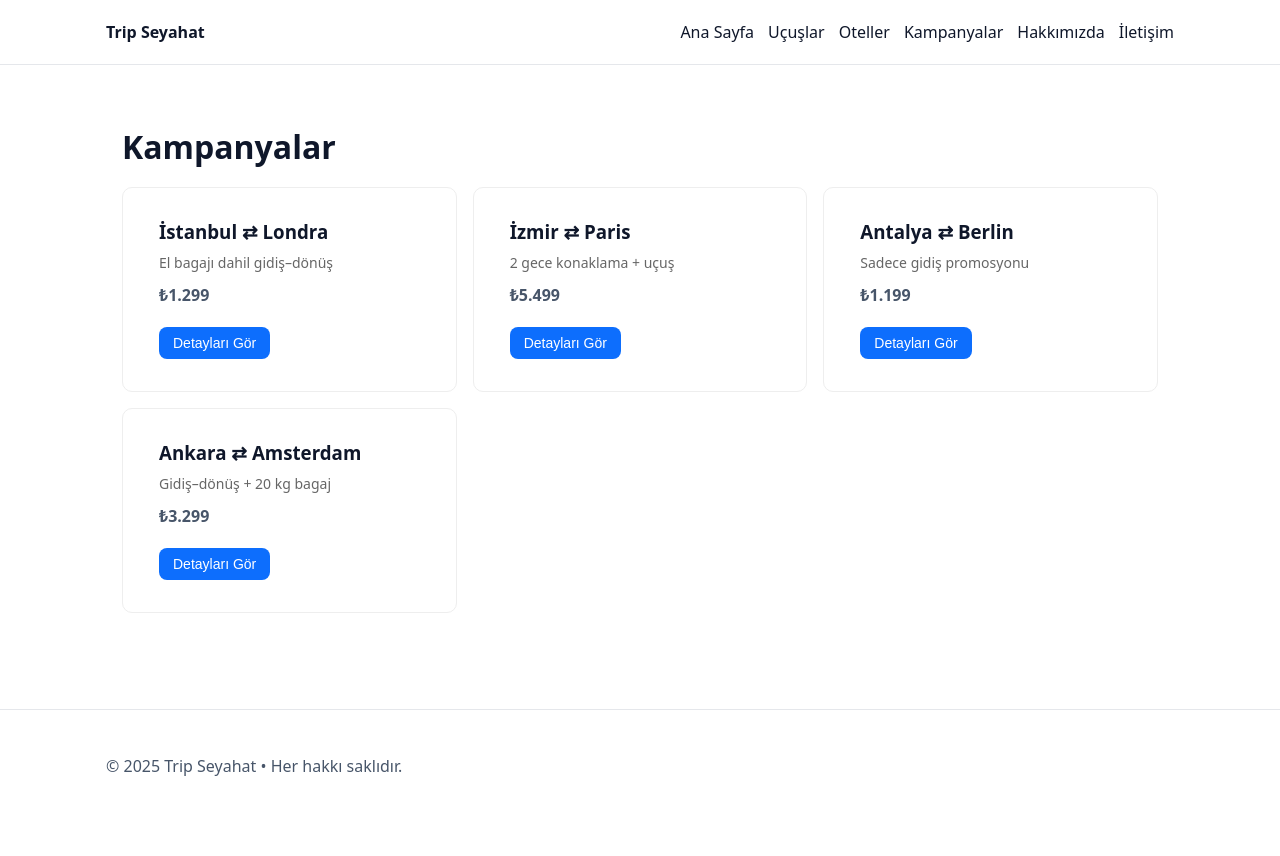
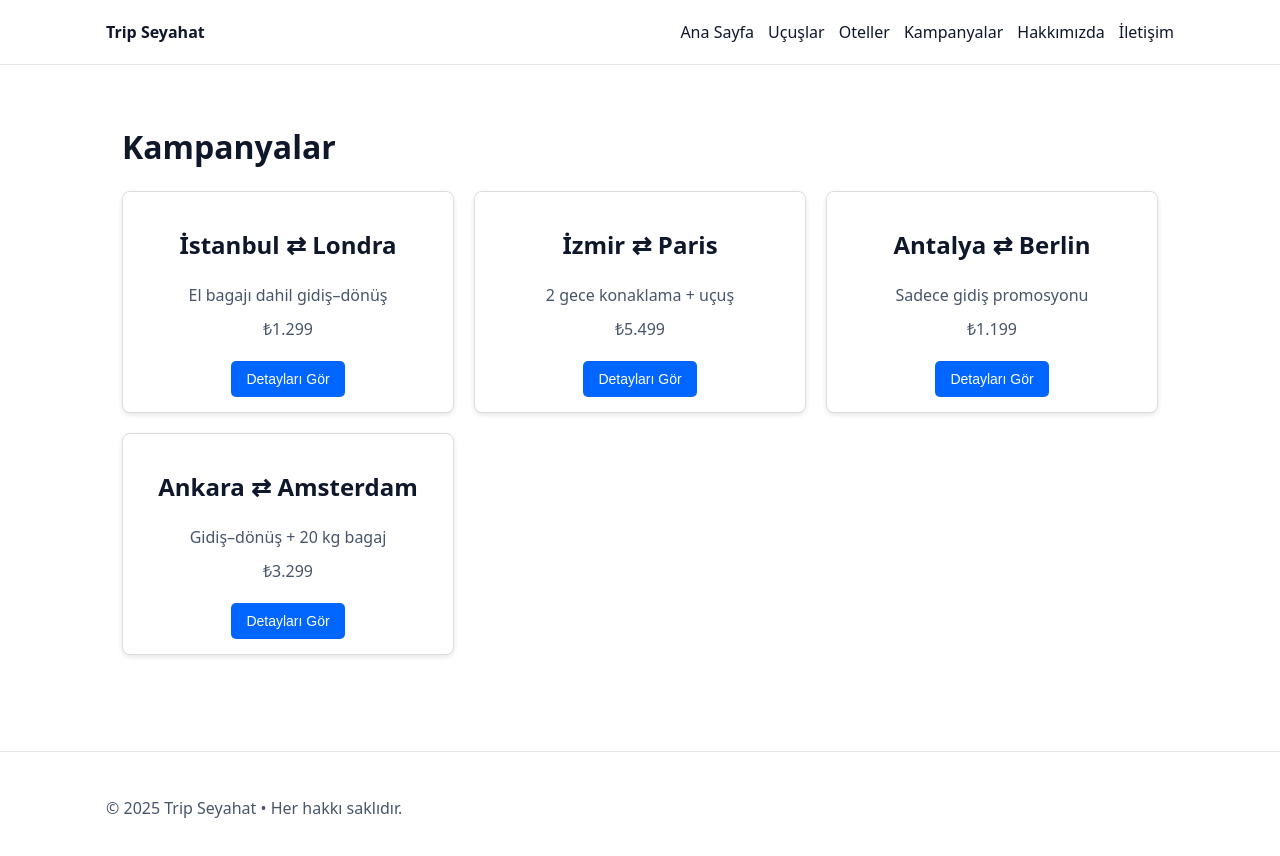
Before and after one commit to tripseyahat/tripseyahat-site, a Next.js app: page /deals in a window 1280 px wide. Shown: the top 856 px of the page. Before the commit the page ends 832 px from the top, so only its background shows below. Built offline with nearby package versions, Linux system fonts and the light colour scheme.

Commit message:
Update page.js

```diff
--- a/app/deals/page.js
+++ b/app/deals/page.js
@@ -1,46 +1,32 @@
 export default function DealsPage() {
-  const deals = [
-    {
-      id: 1,
-      title: "İstanbul ⇄ Londra",
-      desc: "El bagajı dahil gidiş–dönüş",
-      price: "₺1.299",
-    },
-    {
-      id: 2,
-      title: "İzmir ⇄ Paris",
-      desc: "2 gece konaklama + uçuş",
-      price: "₺5.499",
-    },
-    {
-      id: 3,
-      title: "Antalya ⇄ Berlin",
-      desc: "Sadece gidiş promosyonu",
-      price: "₺1.199",
-    },
-    {
-      id: 4,
-      title: "Ankara ⇄ Amsterdam",
-      desc: "Gidiş–dönüş + 20 kg bagaj",
-      price: "₺3.299",
-    },
-  ];
-
   return (
     <main className="container">
       <h1>Kampanyalar</h1>
-
-      <div className="grid">
-        {deals.map((d) => (
-          <div className="card" key={d.id}>
-            <div className="card-body">
-              <h3>{d.title}</h3>
-              <p className="muted">{d.desc}</p>
-              <p className="price">{d.price}</p>
-              <button className="btn">Detayları Gör</button>
-            </div>
-          </div>
-        ))}
+      <div className="deals-grid">
+        <div className="deal-card">
+          <h2>İstanbul ⇄ Londra</h2>
+          <p>El bagajı dahil gidiş–dönüş</p>
+          <p>₺1.299</p>
+          <button>Detayları Gör</button>
+        </div>
+        <div className="deal-card">
+          <h2>İzmir ⇄ Paris</h2>
+          <p>2 gece konaklama + uçuş</p>
+          <p>₺5.499</p>
+          <button>Detayları Gör</button>
+        </div>
+        <div className="deal-card">
+          <h2>Antalya ⇄ Berlin</h2>
+          <p>Sadece gidiş promosyonu</p>
+          <p>₺1.199</p>
+          <button>Detayları Gör</button>
+        </div>
+        <div className="deal-card">
+          <h2>Ankara ⇄ Amsterdam</h2>
+          <p>Gidiş–dönüş + 20 kg bagaj</p>
+          <p>₺3.299</p>
+          <button>Detayları Gör</button>
+        </div>
       </div>
     </main>
   );
```
